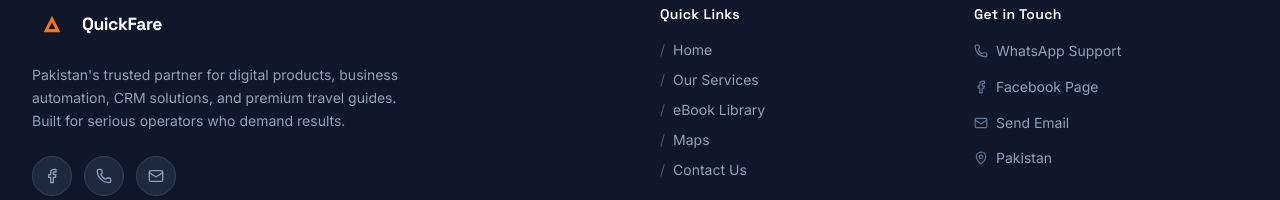
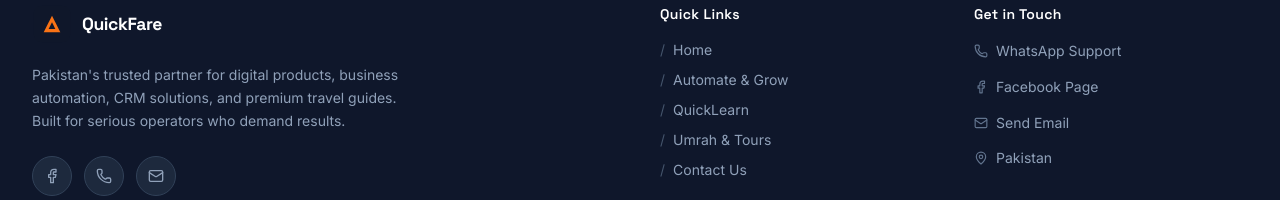
Before and after one commit to wasimazhar404-stack/Multipageportfoliowebsiteclaw, a React (Vite) app: page /quickfare/services in a window 1280 px wide. Shown: the part 568-768 px from the top of the page. Built offline with nearby package versions, Linux system fonts and the light colour scheme.

Commit message:
chore: prepare for subdomain deployment
- vite.config.ts: base '/' (was '/quickfare/')
- routes.tsx: basename '/' (was '/quickfare')
- .htaccess: RewriteBase '/' (was '/quickfare/')
- Footer: update quick links to match new nav names

```diff
--- a/src/app/components/Footer.tsx
+++ b/src/app/components/Footer.tsx
@@ -49,9 +49,9 @@
             <ul className="space-y-2.5">
               {[
                 { label: "Home", to: "/" },
-                { label: "Our Services", to: "/services" },
-                { label: "eBook Library", to: "/library" },
-                { label: "Maps", to: "/maps" },
+                { label: "Automate & Grow", to: "/automate-grow" },
+                { label: "QuickLearn", to: "/quicklearn" },
+                { label: "Umrah & Tours", to: "/umrah-tours" },
                 { label: "Contact Us", to: "/contact" },
               ].map((link) => (
                 <li key={link.to}>
--- a/src/app/routes.tsx
+++ b/src/app/routes.tsx
@@ -22,5 +22,5 @@
       ],
     },
   ],
-  { basename: "/quickfare" }
+  { basename: "/" }
 );
--- a/vite.config.ts
+++ b/vite.config.ts
@@ -17,7 +17,7 @@
 }
 
 export default defineConfig({
-  base: '/quickfare/',
+  base: '/',
   plugins: [
     figmaAssetResolver(),
     // The React and Tailwind plugins are both required for Make, even if
```
Also changed, not shown: 1 other file (tests, documents, lock files or other folders).
